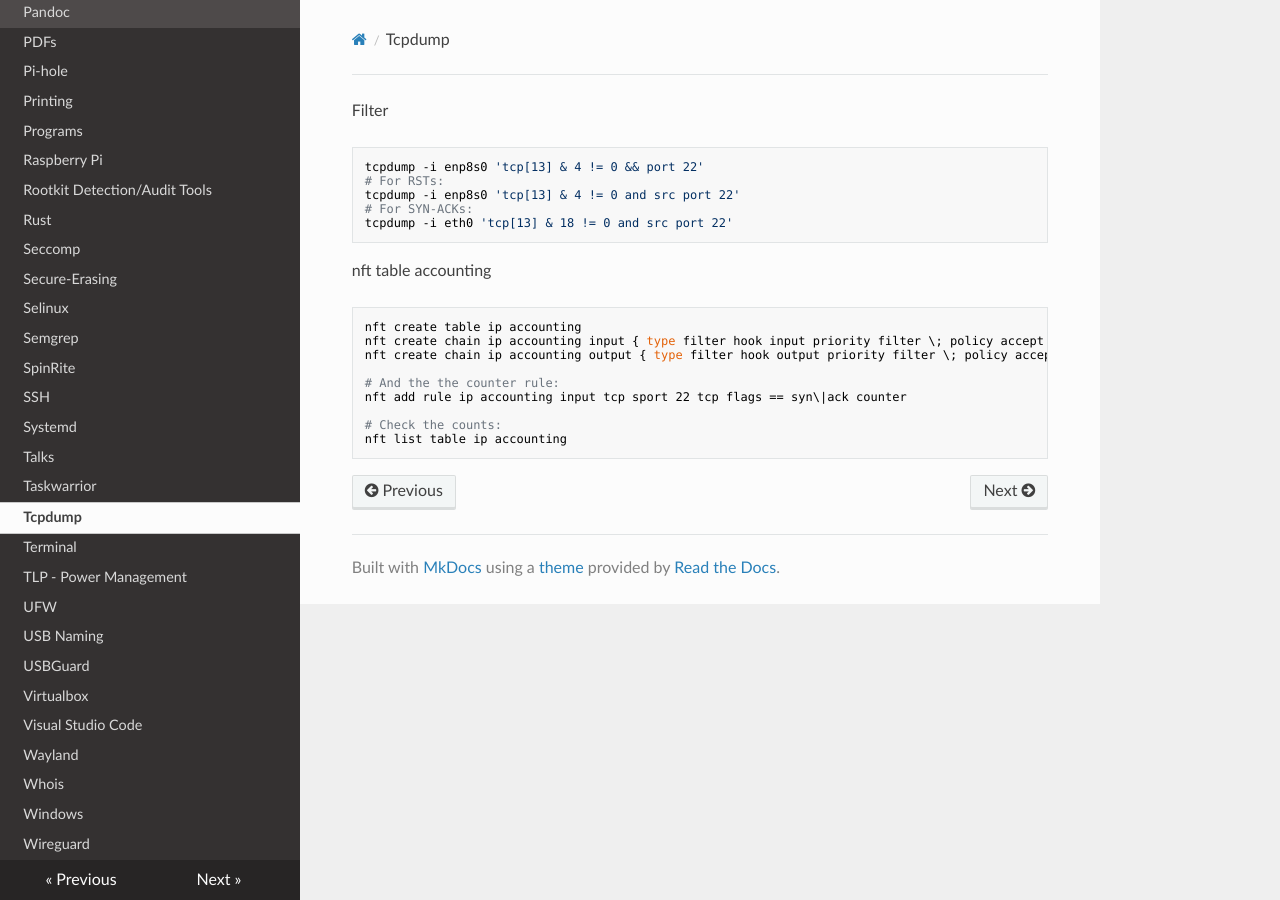
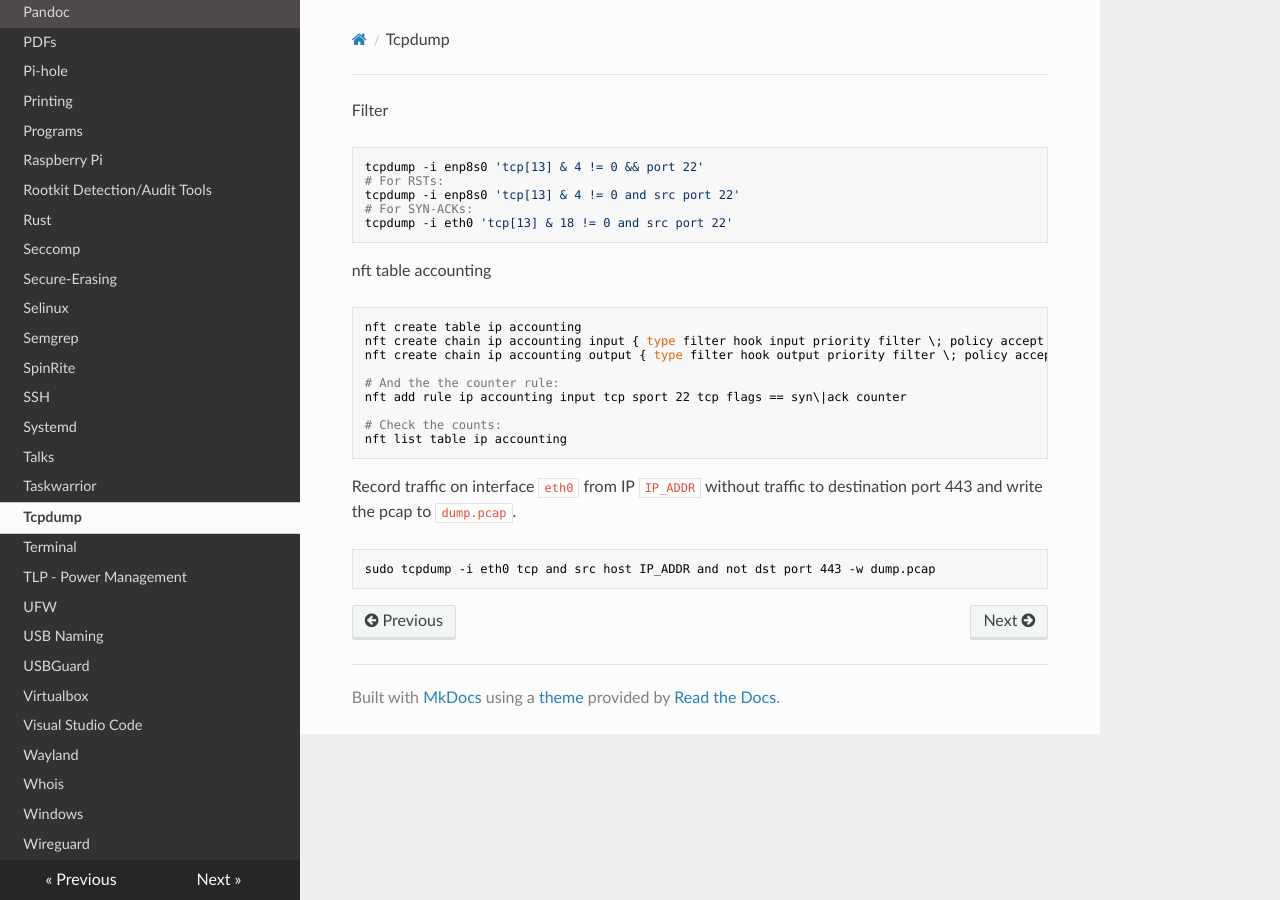
Before and after one commit to Maaxxs/wiki, an MkDocs documentation site: the page built from docs/tcpdump.md, in a window 1280 px wide. Built offline with MkDocs 1.6.1, drawn with Linux system fonts in a browser that asks for light colours; nearby versions of some CDN libraries.

Commit message:
tcpdump: add command

````diff
--- a/docs/tcpdump.md
+++ b/docs/tcpdump.md
@@ -25,3 +25,10 @@ nft add rule ip accounting input tcp sport 22 tcp flags == syn\|ack counter
 # Check the counts:
 nft list table ip accounting
 ```
+
+Record traffic on interface `eth0` from IP `IP_ADDR` without traffic to destination port 443 and write the pcap to `dump.pcap`.
+
+
+```sh
+sudo tcpdump -i eth0 tcp and src host IP_ADDR and not dst port 443 -w dump.pcap
+```
````
